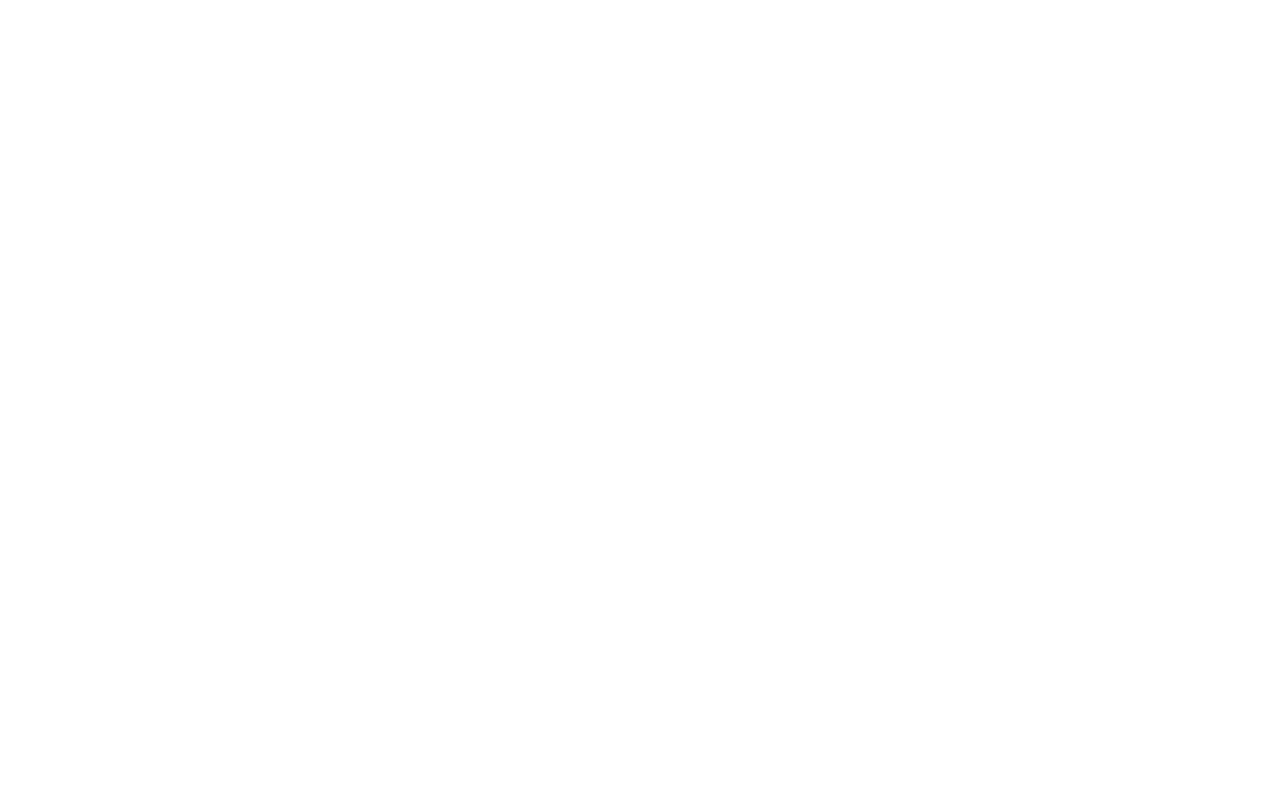
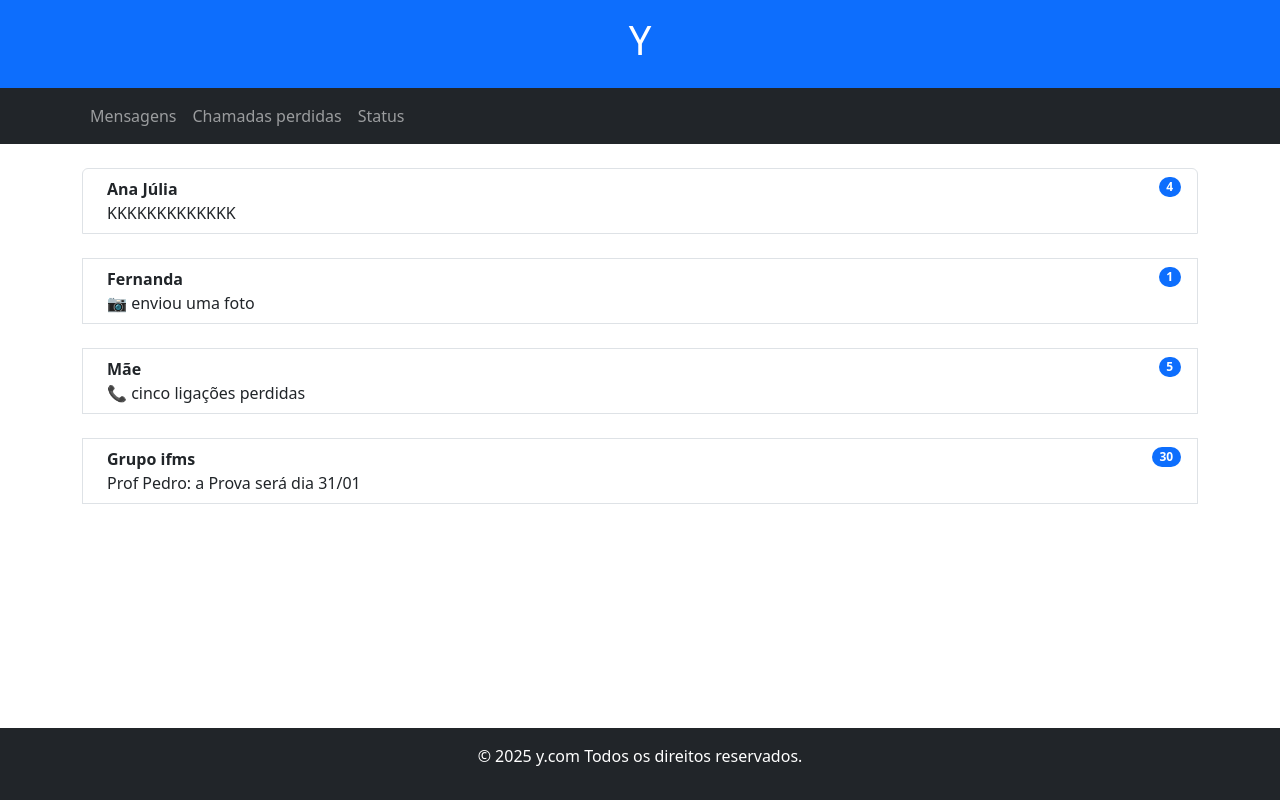
Before and after one commit to sar4silv4/sar4silv4.github.io, a SvelteKit app: page /mensagens in a window 1280 px wide. Built offline with nearby package versions, Linux system fonts and the light colour scheme.

Commit message:
versão final do conversation

```diff
--- a/src/routes/+layout.svelte
+++ b/src/routes/+layout.svelte
@@ -0,0 +1,52 @@
+<script>
+	export let title = 'Y';
+</script>
+
+<link
+	rel="stylesheet"
+	href="https://cdn.jsdelivr.net/npm/bootstrap@5.3.2/dist/css/bootstrap.min.css"
+/>
+
+<div class="d-flex flex-column min-vh-100">
+	<header class="bg-primary text-white py-3">
+		<div class="container text-center">
+			<h1>{title}</h1>
+		</div>
+	</header>
+
+	<nav class="navbar navbar-expand-lg navbar-dark bg-dark">
+		<div class="container">
+
+			<!-- svelte-ignore a11y_consider_explicit_label -->
+			<button
+				class="navbar-toggler"
+				type="button"
+				data-bs-toggle="collapse"
+				data-bs-target="#navbarNav"
+			>
+				<span class="navbar-toggler-icon"></span>
+			</button>
+			<div class="collapse navbar-collapse" id="navbarNav">
+				<ul class="navbar-nav">
+					<li class="nav-item">
+						<a class="nav-link" href="/mensagens">Mensagens</a>
+					</li>
+					<li class="nav-item">
+						<a class="nav-link" href="/calls">Chamadas perdidas</a>
+					</li>
+					<li class="nav-item">
+						<a class="nav-link" href="/status">Status</a>
+					</li>
+				</ul>
+			</div>
+		</div>
+	</nav>
+
+	<main class="container my-4">
+		<slot />
+	</main>
+
+	<footer class="bg-dark text-white text-center py-3 mt-auto">
+		<p>&copy; {new Date().getFullYear()} y.com Todos os direitos reservados.</p>
+	</footer>
+</div>
--- a/src/routes/mensagens/+page.svelte
+++ b/src/routes/mensagens/+page.svelte
@@ -0,0 +1,41 @@
+<ol class="list-group list-group">
+	<li class="list-group-item d-flex justify-content-between align-items-start">
+		<div class="ms-2 me-auto">
+			<div class="fw-bold">Ana Júlia</div>
+			KKKKKKKKKKKKK
+		</div>
+		<span class="badge text-bg-primary rounded-pill">4</span>
+	</li>
+
+	<br />
+
+	<li class="list-group-item d-flex justify-content-between align-items-start">
+		<div class="ms-2 me-auto">
+			<div class="fw-bold">Fernanda</div>
+			📷 enviou uma foto
+		</div>
+		<span class="badge text-bg-primary rounded-pill">1</span>
+	</li>
+
+	<br />
+
+	<li class="list-group-item d-flex justify-content-between align-items-start">
+		<div class="ms-2 me-auto">
+			<div class="fw-bold">Mãe</div>
+			📞 cinco ligações perdidas
+		</div>
+		<span class="badge text-bg-primary rounded-pill">5</span>
+	</li>
+
+  <br>
+
+	<li class="list-group-item d-flex justify-content-between align-items-start">
+		<div class="ms-2 me-auto">
+			<div class="fw-bold"> Grupo ifms</div>
+			Prof Pedro: a Prova será dia 31/01
+		</div>
+		<span class="badge text-bg-primary rounded-pill">30</span>
+	</li>
+	<br />
+
+</ol>
```
Also changed, not shown: src/routes/+page.svelte (+17 -40 lines), src/routes/calls/+page.svelte (added, +18 -0 lines), src/routes/status/+page.svelte (added, +10 -0 lines), src/routes/notificacoes/+page.svelte (deleted).
